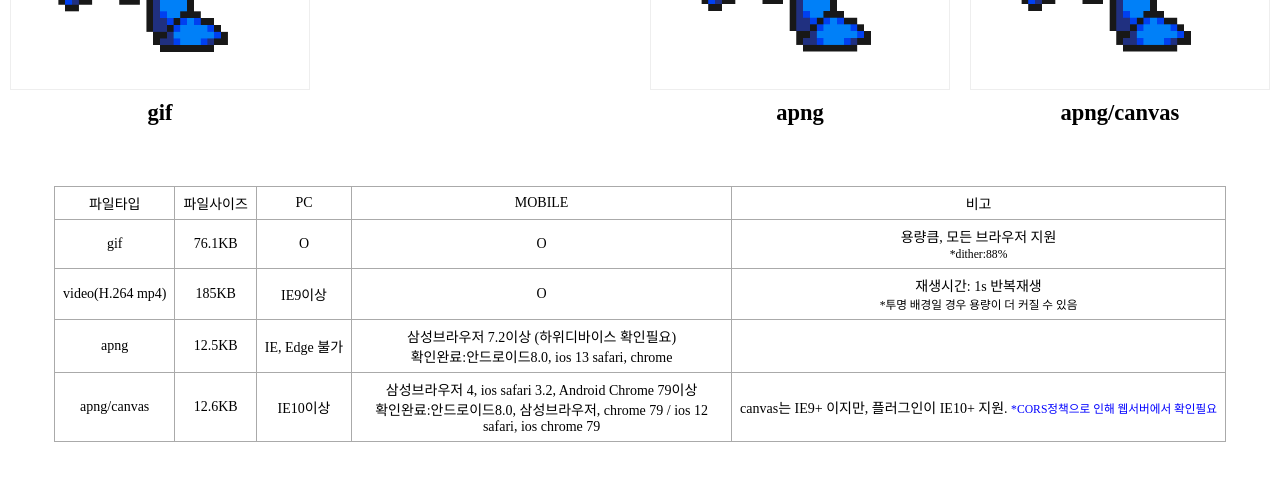
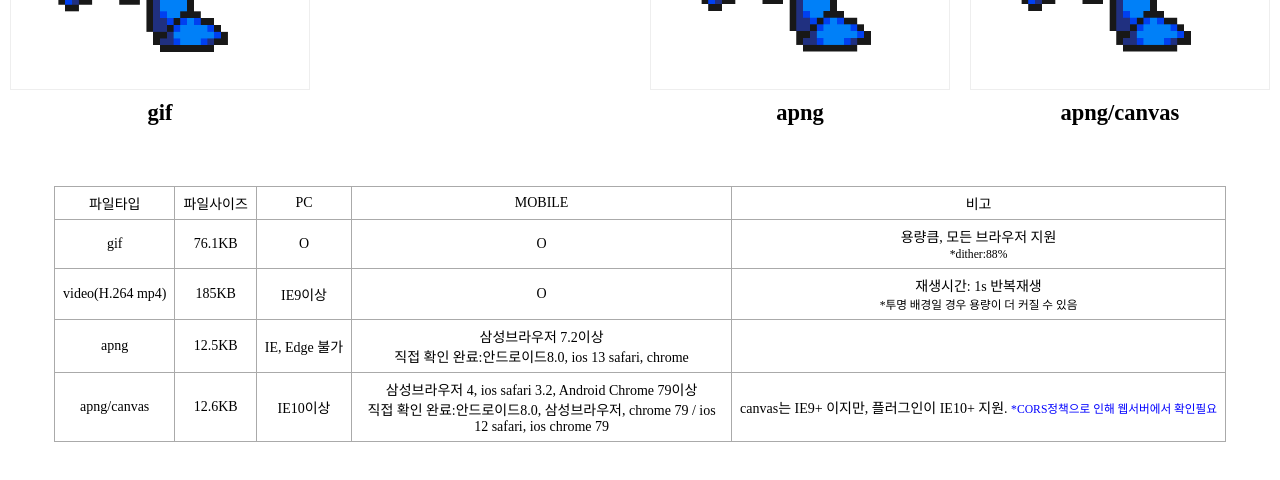
Before and after one commit to sujipark-fe/animation, a plain HTML site: page apng/indexl.html in a window 1280 px wide. Shown: the part 220-700 px from the top of the page. Drawn offline with nearby package versions, Linux system fonts and the light colour scheme; a script that the page names is missing.

Commit message:
Update indexl.html

```diff
--- a/apng/indexl.html
+++ b/apng/indexl.html
@@ -93,14 +93,14 @@
                     <td>apng</td>
                     <td>12.5KB</td>
                     <td>IE, Edge 불가</td>
-                    <td>삼성브라우저 7.2이상 (하위디바이스 확인필요)<br>확인완료:안드로이드8.0, ios 13 safari, chrome</td>
+                    <td>삼성브라우저 7.2이상<br>직접 확인 완료:안드로이드8.0, ios 13 safari, chrome</td>
                     <td></td>
                 </tr>
                 <tr>
                     <td>apng/canvas</td>
                     <td>12.6KB</td>
                     <td>IE10이상</td>
-                    <td>삼성브라우저 4, ios safari 3.2, Android Chrome 79이상<br>확인완료:안드로이드8.0, 삼성브라우저, chrome 79 / ios 12 safari, ios chrome 79</td>
+                    <td>삼성브라우저 4, ios safari 3.2, Android Chrome 79이상<br>직접 확인 완료:안드로이드8.0, 삼성브라우저, chrome 79 / ios 12 safari, ios chrome 79</td>
                     <td>canvas는 IE9+ 이지만, 플러그인이 IE10+ 지원. <small style="color:blue">*CORS정책으로 인해 웹서버에서 확인필요</small></td>
                 </tr>
             </table>
@@ -109,12 +109,6 @@
     <script>
         APNG.ifNeeded()
         .then(function () {
-            // var images = document.querySelectorAll(".apng-image");
-            // for (var i = 0; i < images.length; i++) {
-            //     APNG.animateImage(images[i]);
-            // }
-            //JQUERY 안쓰면 안됨 왤까?
-
             $(".apng-image").find("img").each(function () { APNG.animateImage(this); });
             var msg = '<p>canvas 로 로드됩니다.</p>'
             $('.apng .info').append(msg);
```
